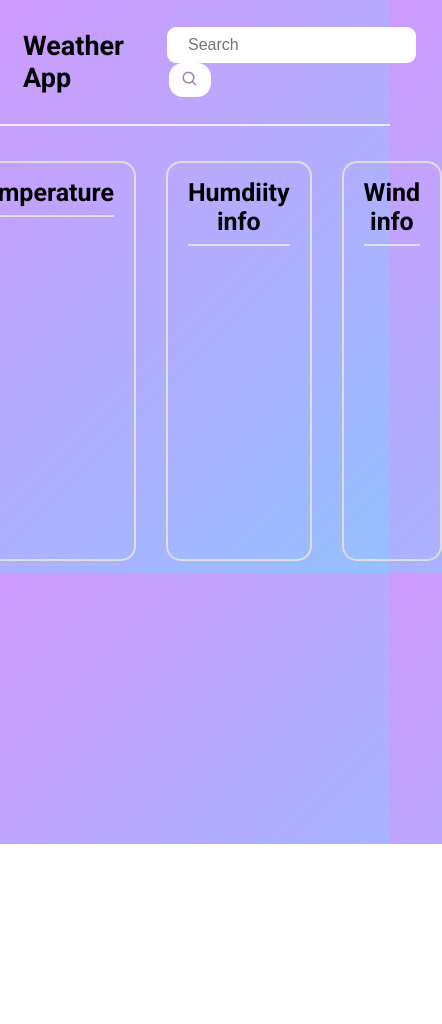
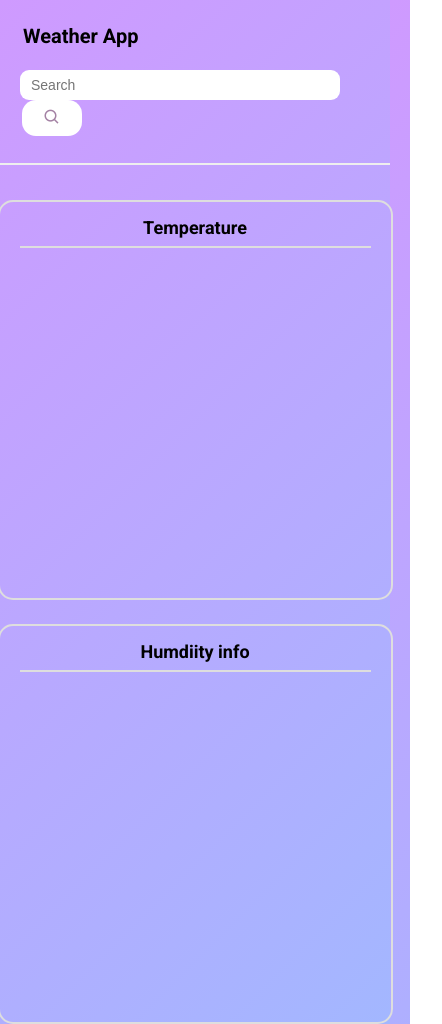
Before and after one commit to vivekjoshi873/basic-weather-app, a plain HTML site: page index.html in a window 390 px wide. Shown: the top 1024 px of the page, 442 px wide, since content can reach past the window. Before the commit the page ends 844 px from the top, so only its background shows below. Drawn offline with nearby package versions, Linux system fonts and the light colour scheme; no server answers; a web font is replaced by a local one.

Commit message:
Update style.css

```diff
--- a/style.css
+++ b/style.css
@@ -103,3 +103,70 @@ h3{
 p{
     margin-top:15px;
 }
+@media (max-width: 768px) {
+    nav {
+        flex-direction: column;
+        align-items: flex-start;
+    }
+
+    nav .last-section {
+        margin-top: 10px;
+        width: 100%;
+    }
+
+    nav .last-section input {
+        width: calc(100% - 70px);
+        margin-right: 10px;
+    }
+
+    nav .last-section button {
+        width: 60px;
+        padding: 8px;
+        font-size: 14px;
+    }
+
+    .container-main {
+        flex-direction: column;
+        align-items: center;
+    }
+
+    .container-header {
+        width: 90%;
+    }
+
+    h3 {
+        font-size: 18px;
+    }
+
+    h1 {
+        font-size: 22px;
+    }
+
+    p {
+        font-size: 14px;
+    }
+}
+
+@media (max-width: 480px) {
+    .container h2 {
+        font-size: 20px;
+    }
+
+    nav .last-section input {
+        font-size: 14px;
+        padding: 6px 10px;
+    }
+
+    nav .last-section button {
+        font-size: 12px;
+        padding: 6px 8px;
+    }
+
+    h1 {
+        font-size: 20px;
+    }
+
+    p {
+        font-size: 12px;
+    }
+}
```
